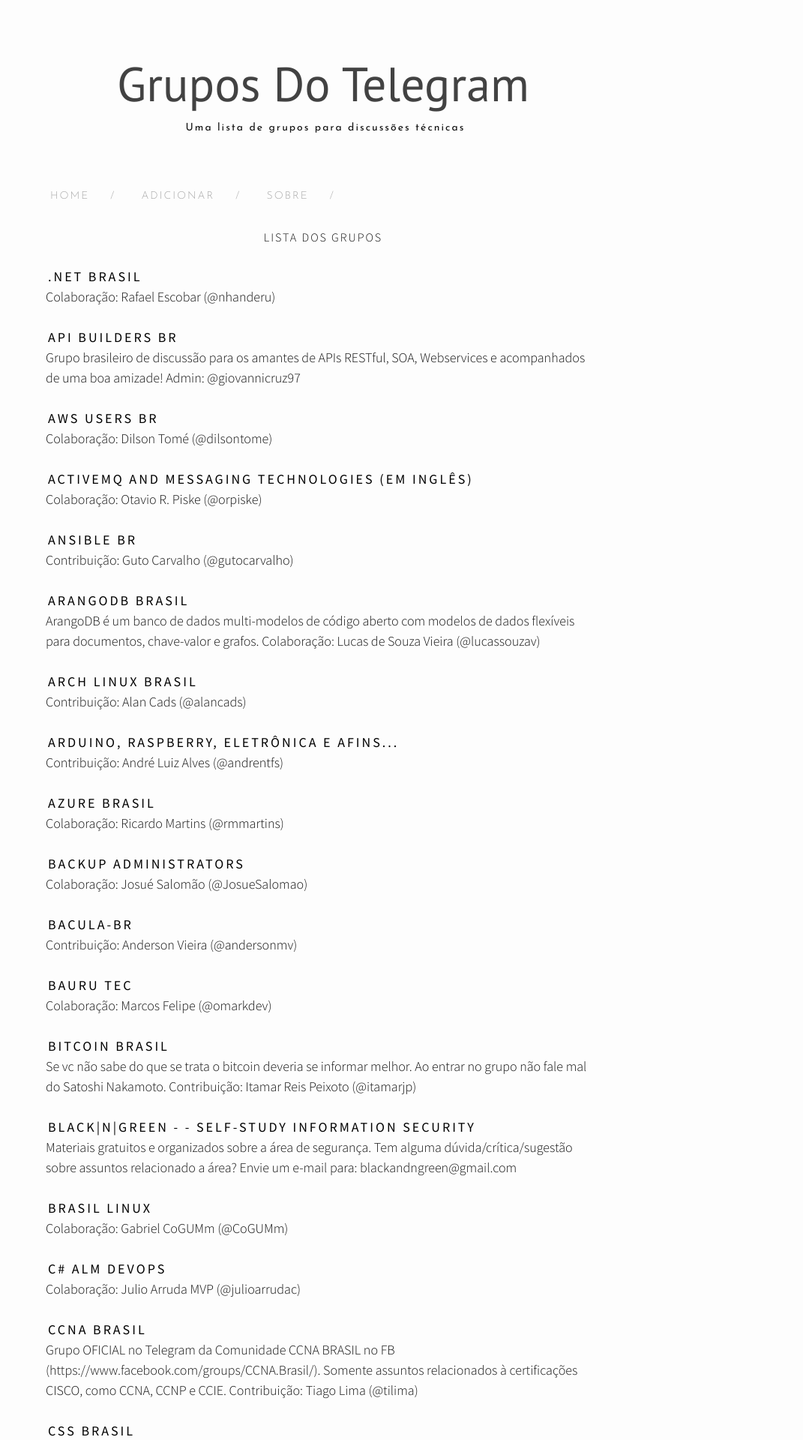
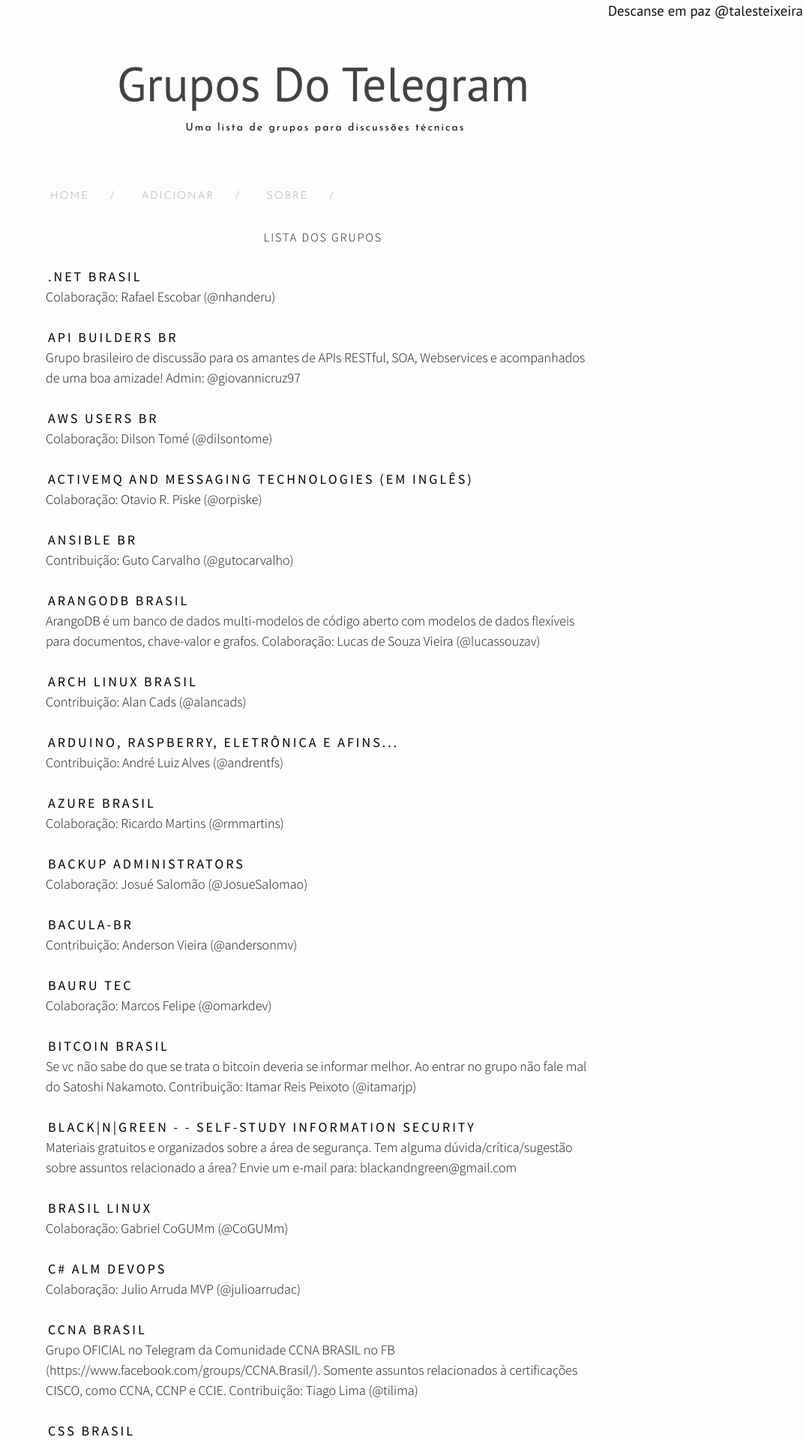
Before and after one commit to listatelegram/listatelegram.github.io, a Jekyll site: the page built from index.html, in a window 1280 px wide. Shown: the top 1920 px of the page at 75% size, without its empty margins (209-1280 px from the left). Built offline with Jekyll 4.4.1, drawn with Linux system fonts in a browser that asks for light colours; nearby versions of some CDN libraries.

Commit message:
Descanse em paz Tales :(

```diff
--- a/_includes/header.html
+++ b/_includes/header.html
@@ -1,3 +1,6 @@
+<div class="riptales">
+	<h3>Descanse em paz @talesteixeira</h3>
+</div>
 
 <div class="wrapper">
   <center> <a href="/index.html"><div class="site-title">   {{site.title}} </div></a></center>
--- a/css/style.scss
+++ b/css/style.scss
@@ -668,3 +668,9 @@
     .vi    { color: #008080 } // Name.Variable.Instance
     .il    { color: #099 } // Literal.Number.Integer.Long
 }
+
+.riptales {
+    position: fixed;
+    top: 0;
+    right: 0;
+}
```
